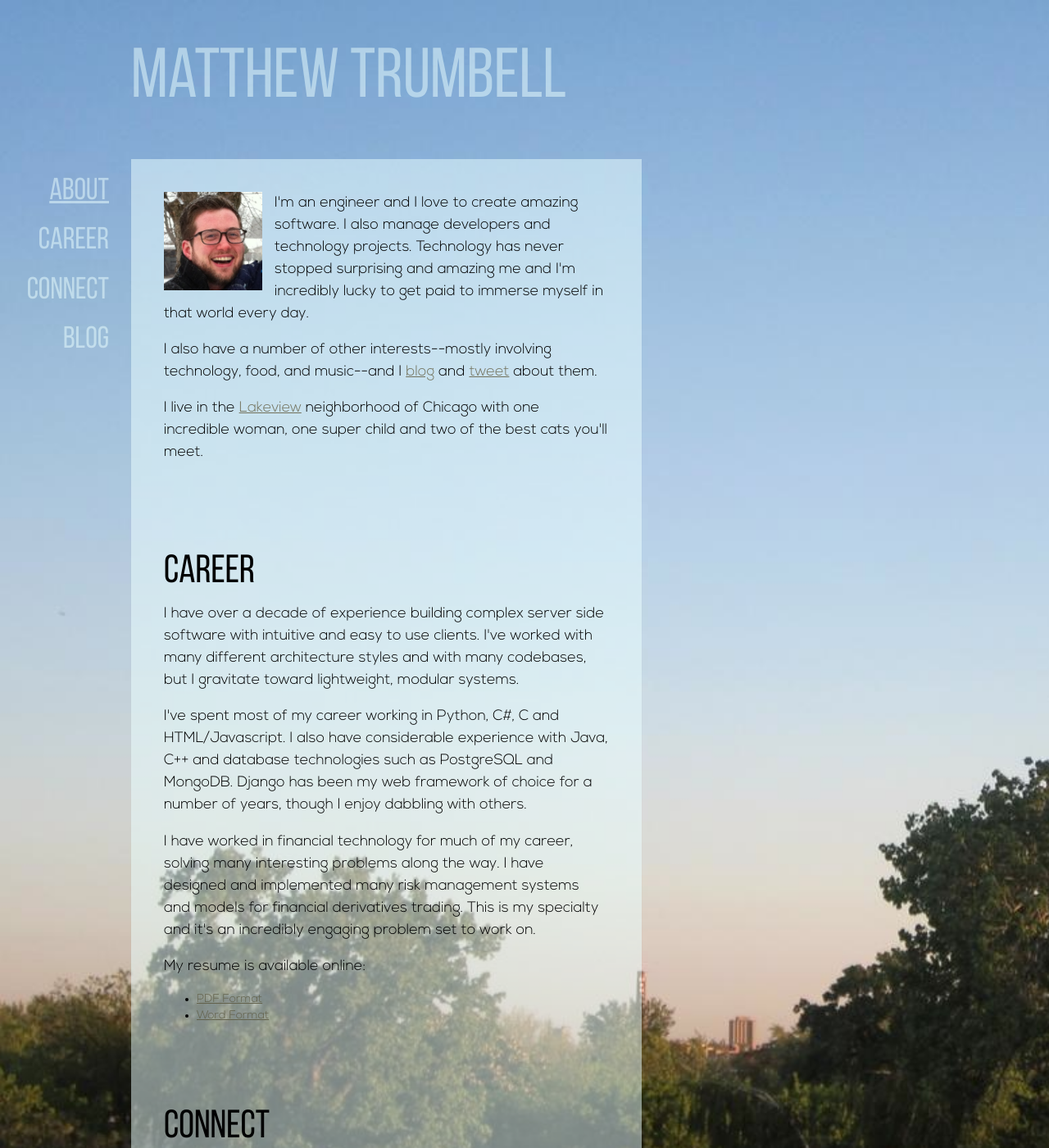
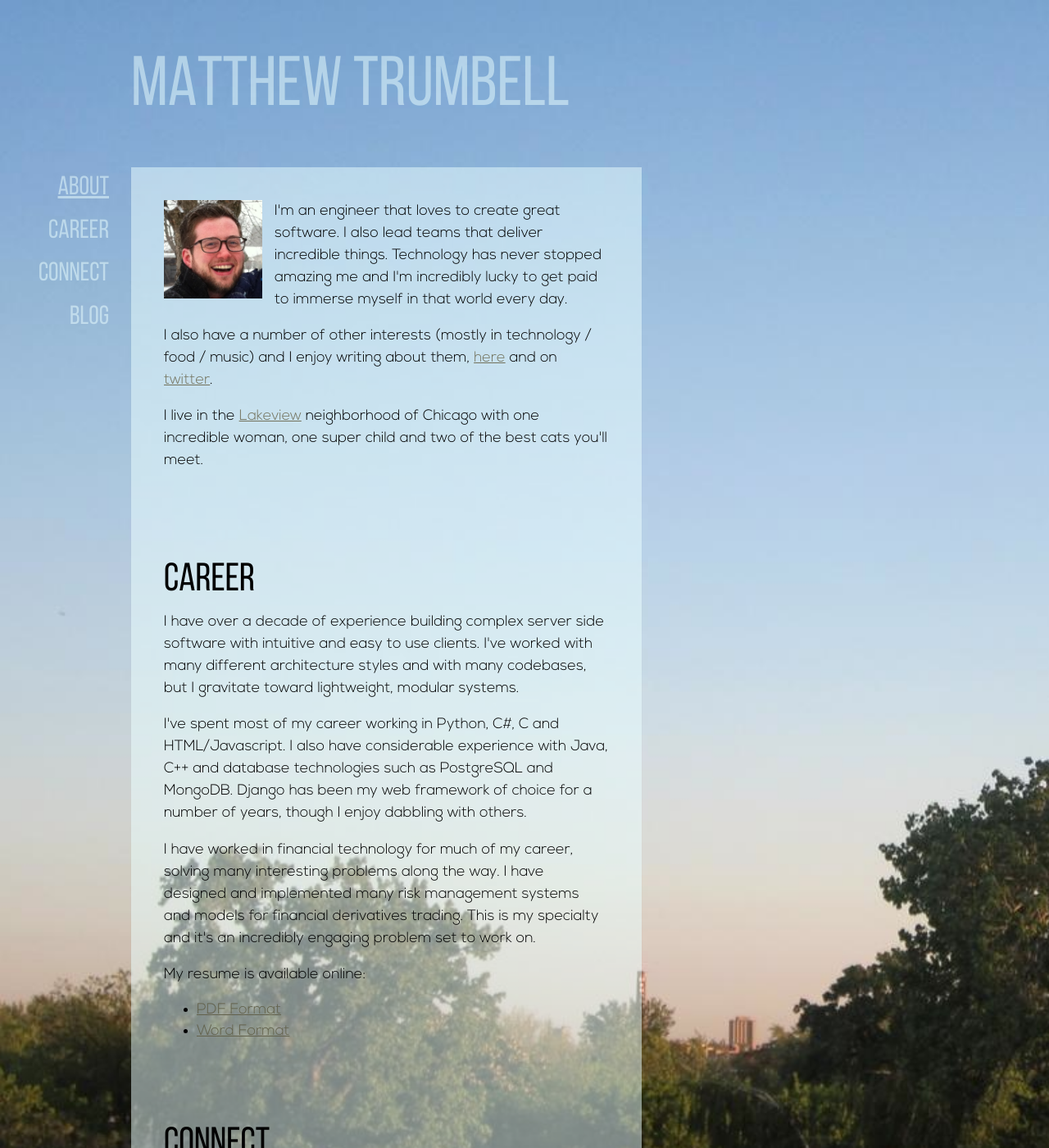
Before and after one commit to mrtrumbe/mrtrumbe.github.io, a Jekyll site: the page built from index.html, in a window 1280 px wide and 1400 px high. Shown: the whole window at 82% size. Built offline with Jekyll 4.4.1, drawn with Linux system fonts in a browser that asks for light colours; Markdown is read by kramdown in place of the engine named in the settings.

Commit message:
Better handling for bad browsers.

```diff
--- a/_layouts/default.html
+++ b/_layouts/default.html
@@ -38,7 +38,7 @@
       <div id="page-content-wrapper">
         <div class="page-content">
             <div class="row">
-              <div class="col-lg-7 col-md-9 col-sm-12 col-xs-12">
+              <div class="col-lg-12 col-md-12 col-sm-12 col-xs-12">
                 <div class="mrt-title">
                   <div id="sidebar-toggle-wrapper">
                     <a id="sidebar-toggle" href="#">
@@ -49,6 +49,10 @@
                     {{ page.title }}
                   </h1>
                 </div>
+              </div>
+            </div>
+            <div class="row">
+              <div class="col-lg-7 col-md-9 col-sm-12 col-xs-12">
                 {{ content }}
               </div>
               <div class="col-md-5">
--- a/css/new_main.css
+++ b/css/new_main.css
@@ -1,22 +1,11 @@
 @font-face {
   font-family: MrtBodyFont;
-  /*src: url("/fonts/junction/junction.ttf");*/
-  /*src: url("/fonts/bebas/bebas_neue_regular.ttf");
-  /*src: url("/fonts/zag/zag.otf");*/
   src: url("/fonts/nexa/Nexa_Light.otf");
-  /*src: url("/fonts/track/Track.ttf");*/
-  /*src: url("/fonts/crimson/CrimsonText-Roman.ttf");*/
-  /*src: url("/fonts/museo_sans/MuseoSans-500.otf");*/
 }
 
 @font-face {
   font-family: MrtTitleFont;
   src: url("/fonts/bebas/bebas_neue_regular.ttf");
-  /*src: url("/fonts/zag/zag_bold.otf");*/
-  /*src: url("/fonts/nexa/Nexa_Bold.otf");*/
-  /*src: url("/fonts/track/Track.ttf");*/
-  /*src: url("/fonts/crimson/CrimsonText-Bold.ttf");*/
-  /*src: url("/fonts/museo_sans/MuseoSans-500.otf");*/
   font-weight: bold;
 }
 
@@ -34,7 +23,9 @@ body {
 }
 
 .title, h1, h2, h3, h4 {
-  font-family: MrtTitleFont, Candara, Calibri, Segoe, "Segoe UI", Optima, Arial, sans-serif;
+  font-family: MrtTitleFont, "Abadi MT Condensed Light", "Avenir Next Condensed", "Arial Narrow", Haettenschweiler, Consolas, sans-serif;
+  font-weight: normal !important;
+  text-transform: uppercase;
 }
 
 p {
@@ -95,7 +86,7 @@ p {
   margin: 0;
   padding: 200px 10px 0 10px;
 
-  font-size: 28pt;
+  font-size: 24pt;
   font-weight: bold;
   text-align: right;
 
@@ -132,7 +123,7 @@ p {
 }
 
 .mrt-title h1 {
-  padding: 50px 0 50px 0;
+  padding: 60px 0 50px 0;
   margin: 0;
   font-size: 64pt;
   font-weight: bold;
@@ -188,6 +179,11 @@ p {
 .mrt-section p {
   font-size: 18px;
   font-weight: normal;
+}
+
+.mrt-section ul li {
+    font-size: 18px;
+    font-weight: normal;
 }
 
 .mrt-headshot {
--- a/index.html
+++ b/index.html
@@ -9,15 +9,16 @@ mainpage: true
     <div id="about" class="mrt-section" >
       <img class="mrt-headshot" src="/img/matthew.jpg" title="Matthew Trumbell" />
       <p>
-        I'm an engineer and I love to create amazing software. I also
-        manage developers and technology projects. Technology has never
-        stopped surprising and amazing me and I'm incredibly lucky
-        to get paid to immerse myself in that world every day.
+        I'm an engineer that loves to create great software. I also
+        lead teams that deliver incredible things. Technology has never
+        stopped amazing me and I'm incredibly lucky to get paid to
+        immerse myself in that world every day.
       </p>
       <p>
-        I also have a number of other interests--mostly involving
-        technology, food, and music--and I <a href="/blog/">blog</a> and
-        <a href="https://twitter.com/mtrums/">tweet</a> about them.
+        I also have a number of other interests (mostly in
+        technology / food / music) and I enjoy writing about them,
+        <a href="/blog/">here</a> and on
+        <a href="https://twitter.com/mtrums/">twitter</a>.
       </p>
       <p>
         I live in the
```
Also changed, not shown: _posts/2014-04-25-fermented-cucumber-pickles.md (renamed from _posts/2013-04-25-fermented-cucumber-pickles.md).
